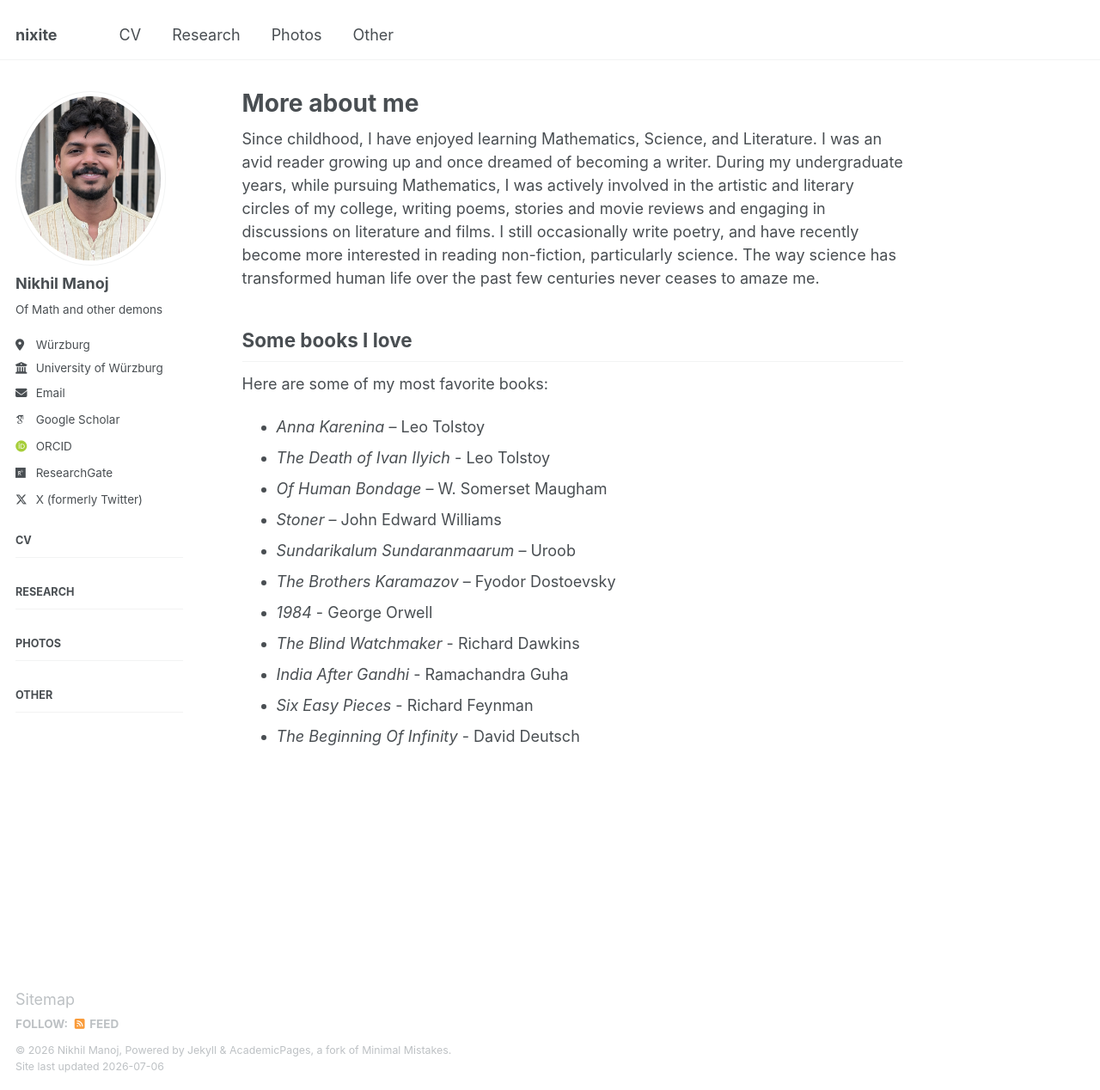
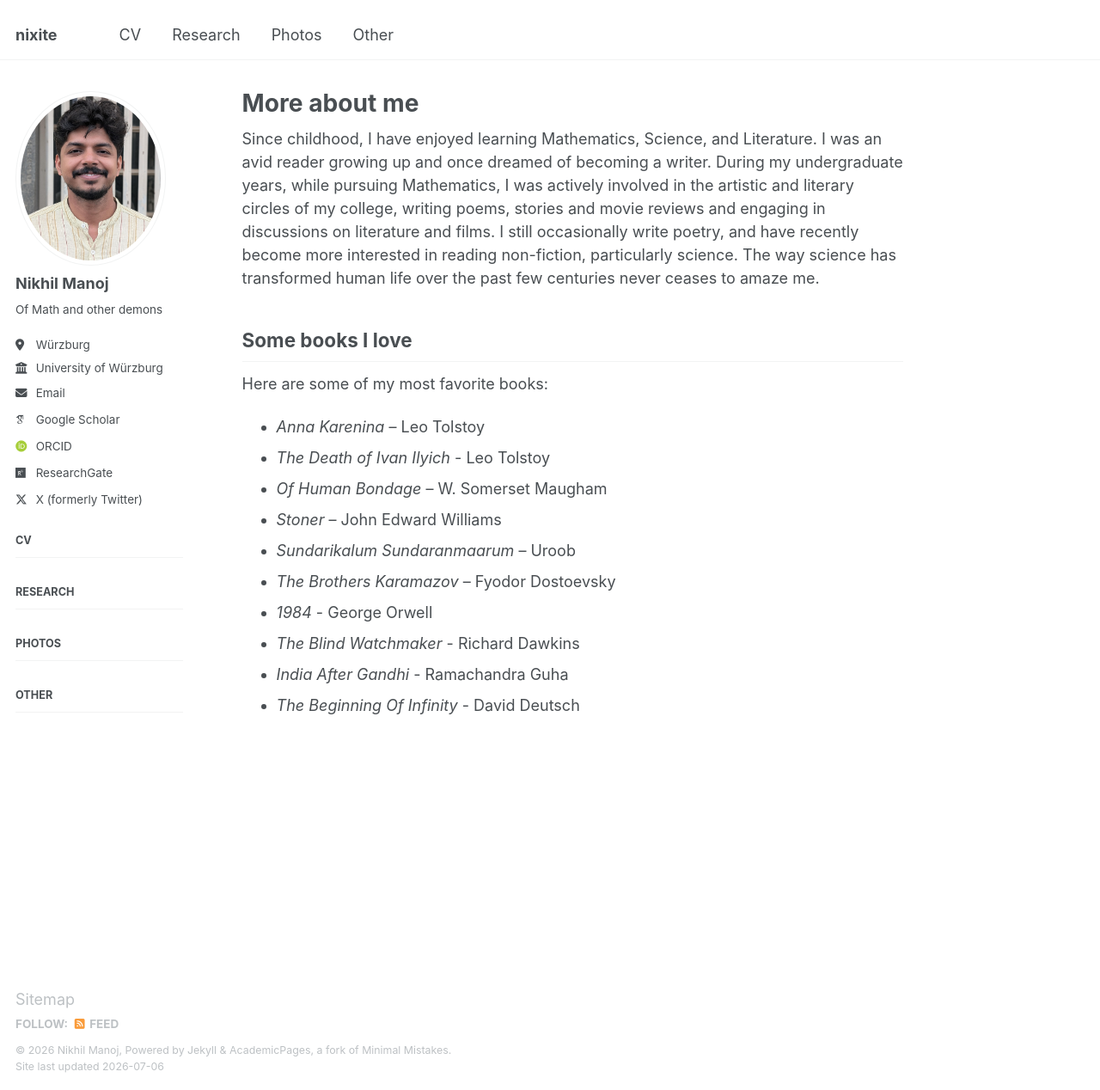
Before and after one commit to nikhil0597/nikhil0597.github.io, a Jekyll site: the page built from _pages/beyond-research.md, in a window 1280 px wide and 1268 px high. Shown: the whole window at 86% size. Built offline with Jekyll 4.4.1, drawn with Linux system fonts in a browser that asks for light colours; some web fonts are replaced.

Commit message:
Update beyond-research.md

```diff
--- a/_pages/beyond-research.md
+++ b/_pages/beyond-research.md
@@ -18,5 +18,4 @@ Here are some of my most favorite books:
 - *1984* - George Orwell
 - *The Blind Watchmaker* - Richard Dawkins
 - *India After Gandhi* - Ramachandra Guha
-- *Six Easy Pieces* - Richard Feynman
 - *The Beginning Of Infinity* - David Deutsch
```
